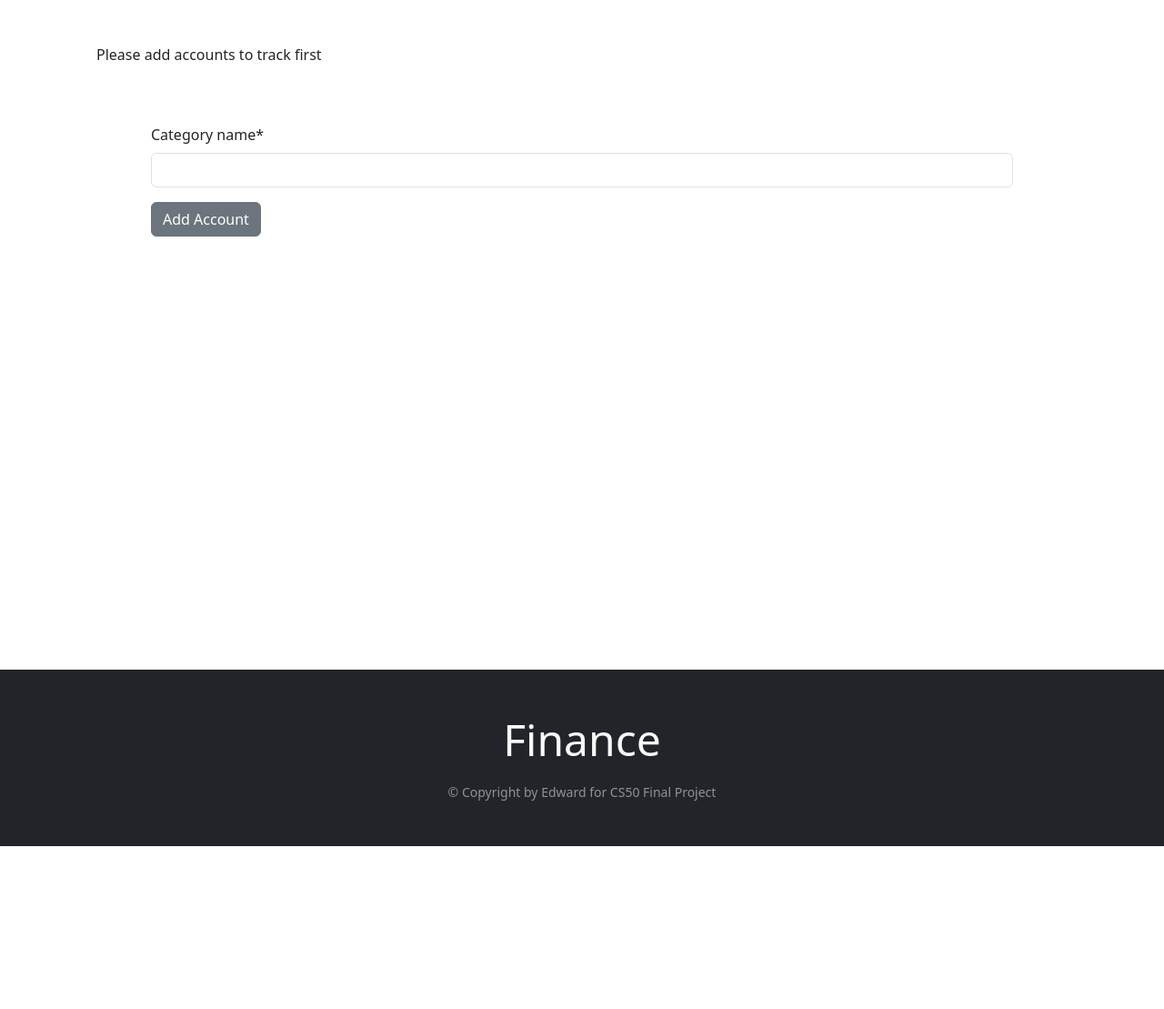
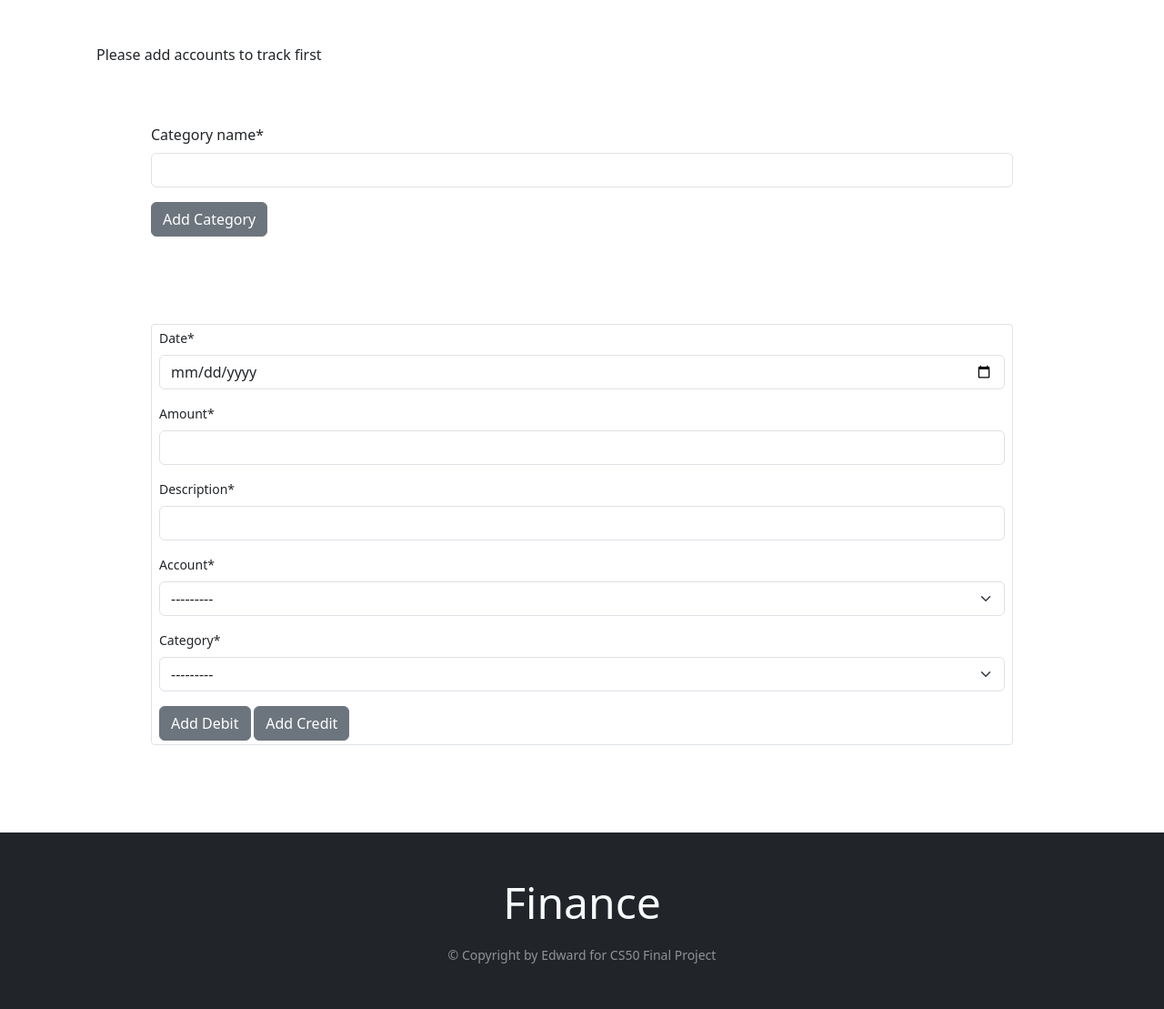
Before and after one commit to drawdlu/personalFinance, a Django app: template finance/main/templates/main/home.html in a window 1280 px wide. Shown: the part 57-1166 px from the top of the page at 91% size. Before the commit the page ends 987 px from the top, so only its background shows below. Run offline with Django 5.2, Linux system fonts and the light colour scheme; the template is opened without the code that fills it: values that come from a table or form of the project are taken from there, others are empty; data comes from the database, SQL or seed files in the repository; some libraries are stand-ins or nearby versions.

Commit message:
added models for credit (display, add), added updating account balance

```diff
--- a/finance/main/admin.py
+++ b/finance/main/admin.py
@@ -1,7 +1,8 @@
 from django.contrib import admin
-from .models import Accounts, Category, Debit
+from .models import Accounts, Category, Debit, Credit
 
 # Register your models here.
 admin.site.register(Accounts)
 admin.site.register(Category)
 admin.site.register(Debit)
+admin.site.register(Credit)
--- a/finance/main/forms.py
+++ b/finance/main/forms.py
@@ -1,5 +1,5 @@
 from django import forms
-from .models import Category
+from .models import Category, Debit
 
 # for creating new accounts
 class CreateNewAccount(forms.Form):
@@ -11,3 +11,16 @@ class CreateNewCategory(forms.ModelForm):
     class Meta:
         model = Category
         exclude = ['user']
+
+# custom widget for inputting date
+class DateInput(forms.DateInput):
+    input_type = 'date'
+
+# for adding expenses
+class CreateNewDebit(forms.ModelForm):
+    class Meta:
+        model = Debit
+        exclude = ['user']
+        widgets = {
+            'date': DateInput()
+        }
--- a/finance/main/models.py
+++ b/finance/main/models.py
@@ -31,7 +31,17 @@ class Category(models.Model):
 # tracking user expenses / debit
 class Debit(models.Model):
     user = models.ForeignKey(User, related_name="debit", null=True, on_delete=models.CASCADE)
+    date = models.DateField(auto_now=False, auto_now_add=False, null=True)
     amount = models.DecimalField(max_digits=10, decimal_places=2)
-    desctiption = models.CharField(max_length=300)
+    description = models.CharField(max_length=300)
     account = models.ForeignKey(Accounts, related_name="acc", null=True, on_delete=models.PROTECT)
     category = models.ForeignKey(Category, related_name="cat", null=True, on_delete=models.PROTECT)
+
+# tracking user earnings / credit
+class Credit(models.Model):
+    user = models.ForeignKey(User, related_name="credit", null=True, on_delete=models.CASCADE)
+    date = models.DateField(auto_now=False, auto_now_add=False, null=True)
+    amount = models.DecimalField(max_digits=10, decimal_places=2)
+    description = models.CharField(max_length=300)
+    account = models.ForeignKey(Accounts, related_name="accCredit", null=True, on_delete=models.PROTECT)
+    category = models.ForeignKey(Category, related_name="catCredit", null=True, on_delete=models.PROTECT)
--- a/finance/main/static/main/style.css
+++ b/finance/main/static/main/style.css
@@ -1,5 +1,5 @@
 #main {
-    height: 80vh;
+    height: 100%;
 }
 
 #logout {
--- a/finance/main/templates/main/home.html
+++ b/finance/main/templates/main/home.html
@@ -8,6 +8,8 @@
 {% block content %}
     <div class="container">
         <div class="container-md">
+
+            <!-- display categories only if category table populated-->
             {% if user.category.all %}
                 <table class="table table-hover table-light">
                     <thead>
@@ -25,16 +27,94 @@
                         {% endfor %}
                     </tbody>
                 </table>
+
+            <!-- prompt user to add a categories to track first -->
             {% else %}
                 <p>Please add accounts to track first</p>
             {% endif %}
+
+            <!-- allow user to add categories to track -->
             <div class="container">
                 <div class="container p-5">
                     <form action="/" class="form-group" method="POST" autocomplete="off">
                         {% csrf_token %}
-                        {{ form | crispy }}
-                        <button value="add_category" type="submit" class="btn btn-secondary">Add Account</button>
+                        {{ formC | crispy }}
+                        <button name="add_category" type="submit" class="btn btn-secondary">Add Category</button>
                     </form>
+                </div>
+            </div>
+
+            <!-- allow user to add debit/credit to track -->
+            <div class="container">
+                <div class="container p-5">
+                    <form action="/" class="form-control form-control-sm" method="POST" autocomplete="off">
+                        {% csrf_token %}
+                        {{ formD | crispy }}
+                        <button name="add_expense" type="submit" class="btn btn-secondary">Add Debit</button>
+                        <button name="add_credit" type="submit" class="btn btn-secondary">Add Credit</button>
+                    </form>
+                </div>
+            </div>
+
+            <!-- expense and earnings tables -->
+            <div class="container">
+                <div class="row">
+                    <!-- display expenses only if debit/credit table poplulated -->
+                    <div class="col">
+                        {%if user.debit.all or user.debit.all %}
+                            <h4>Debit</h4>
+                            <table class="table table-hover table-light">
+                                <thead>
+                                    <tr>
+                                        <th>Date</th>
+                                        <th>Amount</th>
+                                        <th>Description</th>
+                                        <th>Category</th>
+                                        <th>Account</th>
+                                    </tr>
+                                </thead>
+                                <tbody>
+                                    {% for debit in user.debit.all %}
+                                        <tr>
+                                            <td>{{ debit.date }}</td>
+                                            <td>{{ debit.amount }}</td>
+                                            <td>{{ debit.description }}</td>
+                                            <td>{{ debit.category }}</td>
+                                            <td>{{ debit.account }}</td>
+                                        </tr>
+                                    {% endfor %}
+                                </tbody>
+                            </table>
+                        {% endif %}
+                    </div>
+                    <!-- display credit only if debit/credit table poplulated -->
+                    <div class="col">
+                        {%if user.debit.all or user.credit.all %}
+                            <h4>Credit</h4>
+                            <table class="table table-hover table-light">
+                                <thead>
+                                    <tr>
+                                        <th>Date</th>
+                                        <th>Amount</th>
+                                        <th>Description</th>
+                                        <th>Category</th>
+                                        <th>Account</th>
+                                    </tr>
+                                </thead>
+                                <tbody>
+                                    {% for credit in user.credit.all %}
+                                        <tr>
+                                            <td>{{ credit.date }}</td>
+                                            <td>{{ credit.amount }}</td>
+                                            <td>{{ credit.description }}</td>
+                                            <td>{{ credit.category }}</td>
+                                            <td>{{ credit.account }}</td>
+                                        </tr>
+                                    {% endfor %}
+                                </tbody>
+                            </table>
+                        {% endif %}
+                    </div>
                 </div>
             </div>
         </div>
```
Also changed, not shown: finance/main/views.py (+65 -16 lines), finance/db.sqlite3, finance/main/migrations/0001_initial.py.
